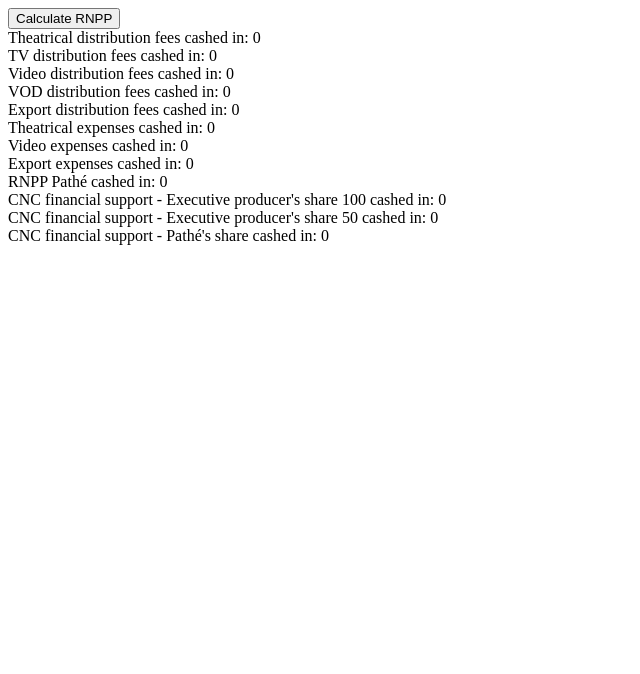
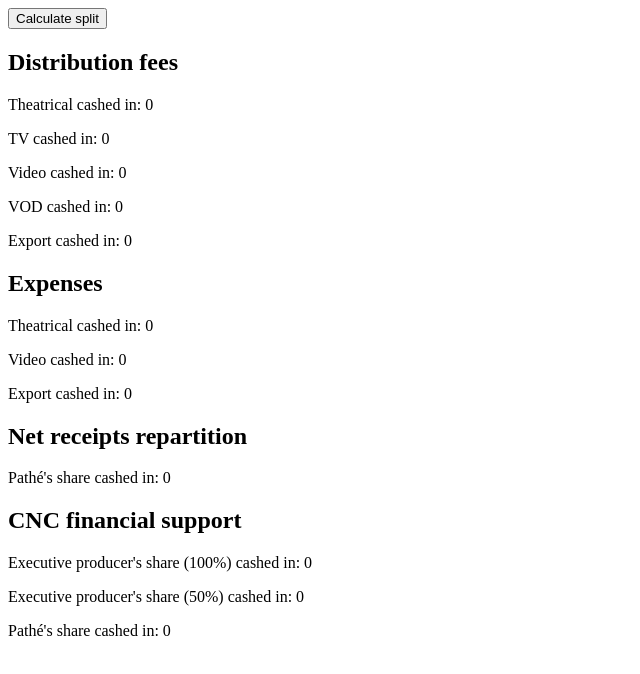
Before and after one commit to Jackseed/poc-manhattan, an Angular app: page /home in a window 1280 px wide. Shown: the top 674 px of the page, without its empty margins (0-640 px from the left). Built offline with nearby package versions, Linux system fonts and the light colour scheme.

Commit message:
some front

```diff
--- a/src/app/contract.ts
+++ b/src/app/contract.ts
@@ -85,6 +85,7 @@
 interface ReceiptRight {
   id: string;
   title?: string;
+  type?: string; // used only for presentation matter
   rights?: string[]; // rightIds / vc: looks redundant with from
   cashedIn?: number;
   amount?: number;
--- a/src/app/data.ts
+++ b/src/app/data.ts
@@ -1,7 +1,8 @@
 export const ROYALTIES: ReceiptRight[] = [
   {
     id: "originTheatricalDistributionFees",
-    title: "Theatrical distribution fees",
+    title: "Theatrical",
+    type: "Distribution fees",
     cashedIn: 0,
     blocks: [
       {
@@ -13,7 +14,8 @@
   },
   {
     id: "originTvDistributionFees",
-    title: "TV distribution fees",
+    title: "TV",
+    type: "Distribution fees",
     cashedIn: 0,
     blocks: [
       {
@@ -25,7 +27,8 @@
   },
   {
     id: "originVideoDistributionFees",
-    title: "Video distribution fees",
+    title: "Video",
+    type: "Distribution fees",
     cashedIn: 0,
     blocks: [
       {
@@ -37,7 +40,8 @@
   },
   {
     id: "originVodDistributionFees",
-    title: "VOD distribution fees",
+    title: "VOD",
+    type: "Distribution fees",
     cashedIn: 0,
     blocks: [
       {
@@ -49,7 +53,8 @@
   },
   {
     id: "rowAllRightsDistributionFees",
-    title: "Export distribution fees",
+    title: "Export",
+    type: "Distribution fees",
     cashedIn: 0,
     blocks: [
       {
@@ -61,7 +66,8 @@
   },
   {
     id: "originTheatricalExpenses",
-    title: "Theatrical expenses",
+    title: "Theatrical",
+    type: "Expenses",
     amount: 1150,
     cashedIn: 0,
     blocks: [
@@ -75,7 +81,8 @@
   },
   {
     id: "originVideoExpenses",
-    title: "Video expenses",
+    title: "Video",
+    type: "Expenses",
     amount: 137,
     cashedIn: 0,
     blocks: [
@@ -89,7 +96,8 @@
   },
   {
     id: "rowExpenses",
-    title: "Export expenses",
+    title: "Export",
+    type: "Expenses",
     amount: 56,
     cashedIn: 0,
     blocks: [
@@ -147,7 +155,8 @@
   }, */
   {
     id: "RNPPPathe",
-    title: "RNPP Pathé",
+    title: "Pathé's share",
+    type: "Net receipts repartition",
     amount: 0,
     cashedIn: 0,
     rights: [
@@ -190,7 +199,8 @@
   },
   {
     id: "prodSupport100",
-    title: "CNC financial support - Executive producer's share 100",
+    title: "Executive producer's share (100%)",
+    type: "CNC financial support",
     cashedIn: 0,
     amount: 150,
     blocks: [
@@ -216,7 +226,8 @@
   },
   {
     id: "prodSupport50",
-    title: "CNC financial support - Executive producer's share 50",
+    title: "Executive producer's share (50%)",
+    type: "CNC financial support",
     cashedIn: 0,
     amount: 0,
     blocks: [
@@ -239,7 +250,8 @@
   },
   {
     id: "PatheCNCSupport",
-    title: "CNC financial support - Pathé's share",
+    title: "Pathé's share",
+    type: "CNC financial support",
     cashedIn: 0,
     blocks: [
       {
--- a/src/app/receipt-calculation/receipt-calculation.component.html
+++ b/src/app/receipt-calculation/receipt-calculation.component.html
@@ -1,4 +1,10 @@
-<button (click)="getRNPP()">Calculate RNPP</button>
-<div *ngFor="let receiptRight of receiptRights">
-  {{ receiptRight.title }} cashed in: {{ receiptRight.cashedIn }}
+<button (click)="getRNPP()">Calculate split</button>
+
+<div *ngFor="let receiptType of receiptTypes">
+  <h2>{{ receiptType }}</h2>
+  <div *ngFor="let receiptRight of receiptRights">
+    <div *ngIf="receiptRight.type === receiptType">
+      <p>{{ receiptRight.title }} cashed in: {{ receiptRight.cashedIn }}</p>
+    </div>
+  </div>
 </div>
--- a/src/app/receipt-calculation/receipt-calculation.component.ts
+++ b/src/app/receipt-calculation/receipt-calculation.component.ts
@@ -15,6 +15,12 @@
   tvCNCSupport = 0;
   increaseSupport = 0;
   totalCNCSupport = 0;
+  receiptTypes = [
+    "Distribution fees",
+    "Expenses",
+    "Net receipts repartition",
+    "CNC financial support",
+  ];
 
   constructor() {}
 
```
